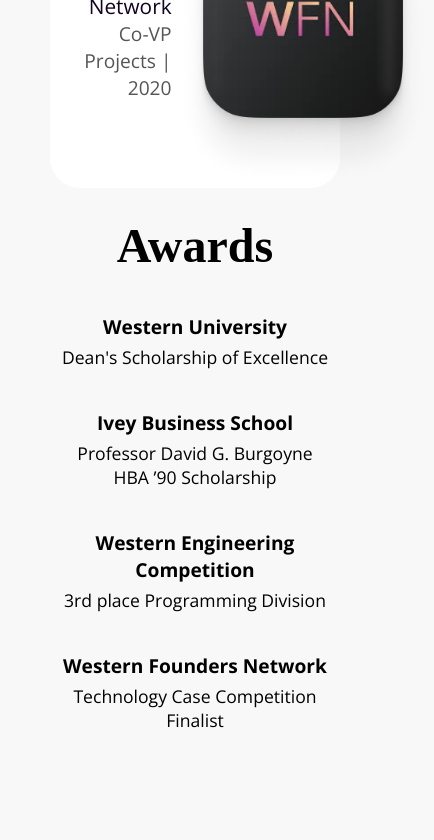
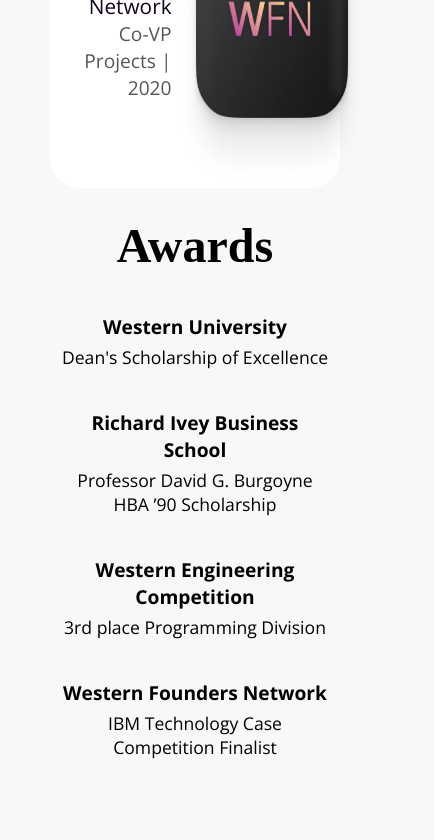
Before and after one commit to joshrabovsky/portfolio, a React (Create React App) app: page /projects in a window 390 px wide. Shown: the part 1156-1996 px from the top of the page, 434 px wide, since content can reach past the window. Built offline with nearby package versions, Linux system fonts and the light colour scheme; a web font is replaced by a local one.

Commit message:
github footer, resume update, content update

```diff
--- a/public/stylesheets/styles.css
+++ b/public/stylesheets/styles.css
@@ -373,7 +373,7 @@
 }
 @media (max-width: 768px) {
   a.card-container img {
-    height: 50%;
+    max-width: 200px;
   }
   a.card-container .card-content {
     text-align: right;
--- a/src/components/aboutMain.js
+++ b/src/components/aboutMain.js
@@ -7,16 +7,16 @@
             <div className="content-column">
                 <h3>AMBITIOUS • RESULTS DRIVEN • PROBLEM SOLVER</h3>
                 <p>
-                Hi! I am third year student currently completing completing a software engineering and business dual degree through Western University and Ivey. I am a front end developer and machine learning enthusiast, who enjoys tackling difficult problems, learning new ideas, and discovering technologies.
+                Hi! I am third year student currently completing a software engineering and business dual degree through Western University and Ivey. I am a front end developer and machine learning enthusiast, who enjoys tackling difficult problems, learning new ideas, and discovering technologies.
                 </p>
                 <p>
-                Fascinated by the intersection of business and technology, I have interned as a Software Developer at Instant Record Check and as a Summer Intern for Connor, Clark, & Lunn Private Capital. As technology - in specific machine learning - continues to penetrate most fields, I am always on the lookout for opportunities that aim to connect the two industries.
+                As technology - in specific machine learning - continues to penetrate most fields, I am always on the lookout for opportunities that aim to connect business and technology. Fascinated by this intersection, I have learned more about the industries through internships as a Software Developer at Instant Record Check and as a Summer Intern for Connor, Clark, & Lunn Private Capital.
                 </p>
                 <p>
-                In school, I work as CO VP of Projects for Western AI and as a Developer for Western Tech Hub, while also having been CO VP Projects for Western Founders Network.
+                During my free time I love to play basketball, travel, and eating pineapple pizza. Yes, you read that correctly.
                 </p>
                 <p>
-                    Thanks for checking out my portfolio! If you are interested, check out my resume <a href="https://drive.google.com/file/d/1F8nVgbfYWl_90n0dkOMW1tHjBL5hPdIz/view?usp=sharing" className="highlight">here</a>
+                    Thanks for checking out my portfolio! If you are interested, check out my resume <a href="https://drive.google.com/file/d/1_l6bLGReYU_feeFs_2ux37boHOFoGBxc/view?usp=sharing" className="highlight" target="_blank" rel="noreferrer">here</a>
                 </p>
             </div>
         </section>
--- a/src/components/footer.js
+++ b/src/components/footer.js
@@ -5,6 +5,9 @@
         <ul>
           <li>
             <a href="https://www.linkedin.com/in/josh-rabovsky" target="_blank"  rel="noreferrer"><i className="fab fa-linkedin-in"></i></a>
+          </li>
+          <li><span>|</span>
+            <a href="https://github.com/joshrabovsky" target="_blank"  rel="noreferrer"><i class="fab fa-github"></i></a>
           </li>
           <li><span>|</span>
             <a href="https://www.instagram.com/joshrabovsky/" target="_blank"  rel="noreferrer"><i className="fab fa-instagram"></i></a>
--- a/src/components/projectMain.js
+++ b/src/components/projectMain.js
@@ -1,5 +1,5 @@
 import Cards from './cards';
-import {ecs} from '../data/projectData'
+import {ecs, awards} from '../data/projectData'
 
 function ProjectMain(){
     return (
@@ -8,22 +8,14 @@
             <Cards cardItems={ecs}/>
             <h3>Awards</h3>
             <div className="awards">
-                <div>
-                    <h4>Western University</h4>
-                    <p>Dean's Scholarship of Excellence</p>
-                </div>
-                <div>
-                    <h4>Ivey Business School</h4>
-                    <p>Professor David G. Burgoyne HBA ’90 Scholarship</p>
-                </div>
-                <div>
-                    <h4>Western Engineering Competition</h4>
-                    <p>3rd place Programming Division</p>
-                </div>
-                <div>
-                    <h4>Western Founders Network</h4>
-                    <p>Technology Case Competition Finalist</p>
-                </div>
+                {awards.map((award) => {
+                    return(
+                        <div>
+                            <h4>{award.title}</h4>
+                            <p>{award.desc}</p>
+                        </div>
+                    );
+                })}
             </div>
         </main>
     );
--- a/src/data/aboutMe.js
+++ b/src/data/aboutMe.js
@@ -1,6 +1,6 @@
 const aboutMe = [
     {
-      "title": "Ivey Business School",
+      "title": "Richard Ivey Business School",
       "desc": "Honours Business Administration",
       "year": "2021-2024",
       "color": "gray",
@@ -9,7 +9,7 @@
     },
     {
       "title": "Western University",
-      "desc": "Software Engneering",
+      "desc": "Software Engneering (4.0 GPA)",
       "year": "2019-2024",
       "color": "purple",
       "link": "https://www.uwo.ca",
--- a/src/data/projectData.js
+++ b/src/data/projectData.js
@@ -25,8 +25,23 @@
     },
 ]
 
-const hacks = [
-
+const awards = [
+    {
+        'title': 'Western University',
+        'desc': "Dean's Scholarship of Excellence"
+    },
+    {
+        'title': 'Richard Ivey Business School',
+        'desc': "Professor David G. Burgoyne HBA ’90 Scholarship"
+    },
+    {
+        'title': 'Western Engineering Competition',
+        'desc': "3rd place Programming Division"
+    },
+    {
+        'title': 'Western Founders Network',
+        'desc': "IBM Technology Case Competition Finalist"
+    },
 ]
 
-export {ecs, hacks}
+export {ecs, awards}
--- a/src/scss/styles.scss
+++ b/src/scss/styles.scss
@@ -421,7 +421,7 @@
   }
   @media (max-width: $bp-m) {
     img {
-      height: 50%;
+      max-width: 200px;
     }
     .card-content {
       // margin-left: 40px;
```
